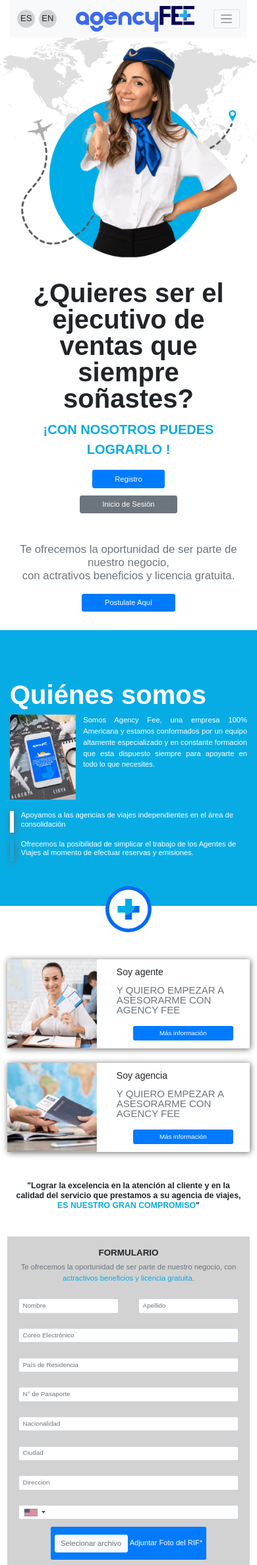
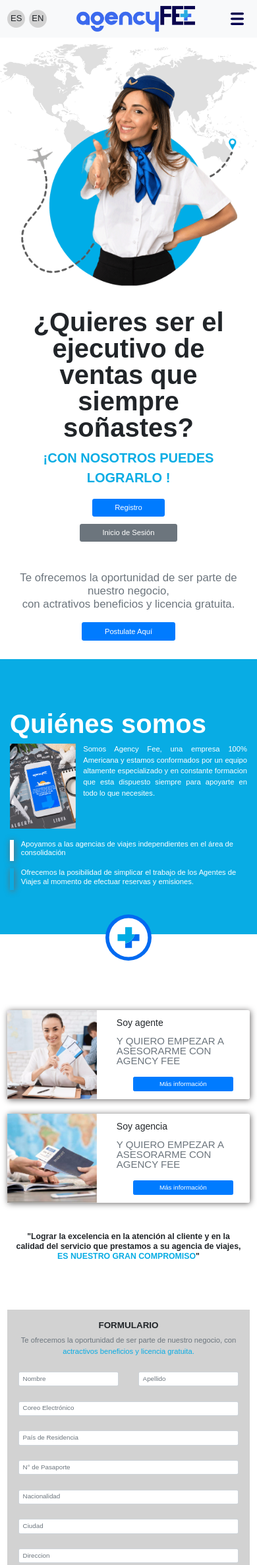
Before and after one commit to s-amuel-18/fee-agency, a PHP site: page / in a window 390 px wide. Shown: the top 2372 px of the page at 66% size. Run offline with PHP 8.4, Linux system fonts and the light colour scheme; some libraries are stand-ins or nearby versions; some web fonts are replaced.

Commit message:
arreglado enlace

```diff
--- a/css/style.css
+++ b/css/style.css
@@ -33,15 +33,6 @@ html {
 .iti {
   width: 100%;
   display: block;
-}
-.iti__flag {
-  background-image: url("/assets/lib/intl-tel-input/img/flags.png");
-}
-
-@media (-webkit-min-device-pixel-ratio: 2), (min-resolution: 192dpi) {
-  .iti__flag {
-    background-image: url("/assets/lib/intl-tel-input/img/flags@2x.png");
-  }
 }
 
 /* BOOSTRAP CS*/
@@ -79,6 +70,7 @@ html {
 
 .title-1 {
   line-height: 1!important;
+  font-size: 40px;
 }
 
 /* * ──────────────────────────────────────────────────────────────── Header II ───── */
--- a/index.php
+++ b/index.php
@@ -17,7 +17,8 @@
     <!-- Bootstrap CSS -->
     <link rel="stylesheet" href="./assets/lib/bootstrap-4/css/bootstrap.min.css">
     <link rel="stylesheet" href="./assets/lib/intl-tel-input/css/intlTelInput.min.css">
-    <link rel="stylesheet" href="https://maxcdn.bootstrapcdn.com/font-awesome/4.7.0/css/font-awesome.min.css">
+    <link rel="stylesheet" href="https://use.fontawesome.com/releases/v6.1.2/css/all.css"
+        integrity="sha384-fZCoUih8XsaUZnNDOiLqnby1tMJ0sE7oBbNk2Xxf5x8Z4SvNQ9j83vFMa/erbVrV" crossorigin="anonymous" />
     <!-- styles -->
     <link rel="stylesheet" href="./css/style.css">
     <!-- end styles -->
@@ -30,7 +31,7 @@
     <div id="google_translate_element" style="display:none"></div>
 
     <nav class="container ">
-        <nav class="navbar navbar-expand-sm navbar-light bg-light">
+        <nav class="navbar fixed-top  navbar-expand-sm navbar-light bg-light">
             <li class="d-flex d-block d-md-none align-items-center text-center nav-item">
                 <a class="flag_link es mr-2" translate="no" data-lang="es">ES</a>
                 <a class="flag_link eng " translate="no" data-lang="en">EN</a>
@@ -39,10 +40,10 @@
             <a class="navbar-brand m-auto m-md-0 " href="#"><img width="180" src="./assets/Logos/Recurso 8.png"
                     alt="Fee agency logo"></a>
 
-            <button class="navbar-toggler d-lg-none" type="button" data-toggle="collapse"
+            <button class="navbar-toggler border-0 d-lg-none" type="button" data-toggle="collapse"
                 data-target="#collapsibleNavId" aria-controls="collapsibleNavId" aria-expanded="false"
                 aria-label="Toggle navigation">
-                <span class="navbar-toggler-icon"></span>
+                <img width="20px" src="./assets/images/burger.svg" alt="">
             </button>
             <div class="collapse navbar-collapse" id="collapsibleNavId">
                 <ul class="navbar-nav ml-auto mt-2 mt-lg-0">
@@ -73,10 +74,11 @@
         </nav>
     </nav>
 
-    <main>
-        <section id="home">
-            <div class="container-fluid bg-img" style="background-image: url(./assets/images/BlankMap-World_gray.png);">
-                <div class="container">
+    <main class="pt-5">
+        <section class="pt-5" id="home">
+            <div class="container-fluid bg-img pt-5"
+                style="background-image: url(./assets/images/BlankMap-World_gray.png);">
+                <div class="container ">
                     <div class="row d-flex align-items-center ">
                         <div class="col-12 col-md-6 my-3">
                             <div class="">
@@ -116,15 +118,16 @@
                         actrativos
                         beneficios y licencia gratuita.
                     </h4>
-                    <div class=" py-3"><button type="button" class="btn btn-primary text-capitalize px-5">Postulate
-                            aquí</button>
+                    <div class=" py-3"><a href="#contact" type="button"
+                            class="btn btn-primary text-capitalize px-5">Postulate
+                            aquí</a>
                     </div>
                 </div>
 
             </div>
         </section>
 
-        <section class="" id="quienes_somos">
+        <section class="pb-5" id="quienes_somos">
             <div class="container">
                 <div class=" plus-icon-1 d-none d-md-block ml-auto mr-auto">
                     <img src="./assets/images/plus-icon.svg" alt="">
@@ -188,7 +191,7 @@
 
         </section>
 
-        <section id="servicios">
+        <section class="" id="servicios">
             <div class="container wrapper serv-card">
                 <div class="row ">
                     <div class="col-12 col-md-6 p-3 ">
@@ -206,9 +209,9 @@
                                         <p class="serv-text text-uppercase">Y quiero empezar a asesorarme con agency fee
                                         </p>
                                     </div>
-                                    <div class="text-center py-2"><button type="button"
+                                    <div class="text-center py-2"><a href="#contact" type="button"
                                             class="btn btn-sm btn-primary  w-75">Más
-                                            información</button>
+                                            información</a>
                                     </div>
                                 </div>
                             </div>
@@ -229,9 +232,9 @@
                                         <p class="serv-text text-uppercase">Y quiero empezar a asesorarme con agency fee
                                         </p>
                                     </div>
-                                    <div class="text-center py-2"><button type="button"
+                                    <div class="text-center py-2"><a href="#contact" type="button"
                                             class="btn btn-sm btn-primary  w-75">Más
-                                            información</button>
+                                            información</a>
                                     </div>
                                 </div>
                             </div>
@@ -252,7 +255,7 @@
 
         </section>
 
-        <section class="pb-5 px-3" id="formulario">
+        <section class="py-5 px-3" id="contact">
             <div class="container bg-gray p-4">
                 <div class="text-center">
                     <h1 class="font-weight-bold text-uppercase">Formulario</h1>
@@ -331,7 +334,7 @@
         <Footer>
             <div class="bg-primary d-none d-md-block">
                 <div class="container  d-flex text-white py-3">
-                    <img src="" alt="">
+                    <i class="fa-solid fa-3x fa-cookie-bite pr-3"></i>
                     <h5>Esta web utiliza cookies propias para facilitar la navegación y cookies de terceros para obtener
                         estadísticas de uso y satisfacción.</h5>
                     <div class=""><a name="" id="" class="btn btn-light text-secondary" href="#" role="button">
@@ -389,6 +392,7 @@
     <script type="text/javascript" src="//translate.google.com/translate_a/element.js?cb=googleTranslateElementInit">
     </script>
     <script src="./assets/lib/google-translate.js"></script>
+
     <script type="text/javascript">
     $(".fittext1").fitText(3);
     $(".fittext2").fitText(1.5);
```
